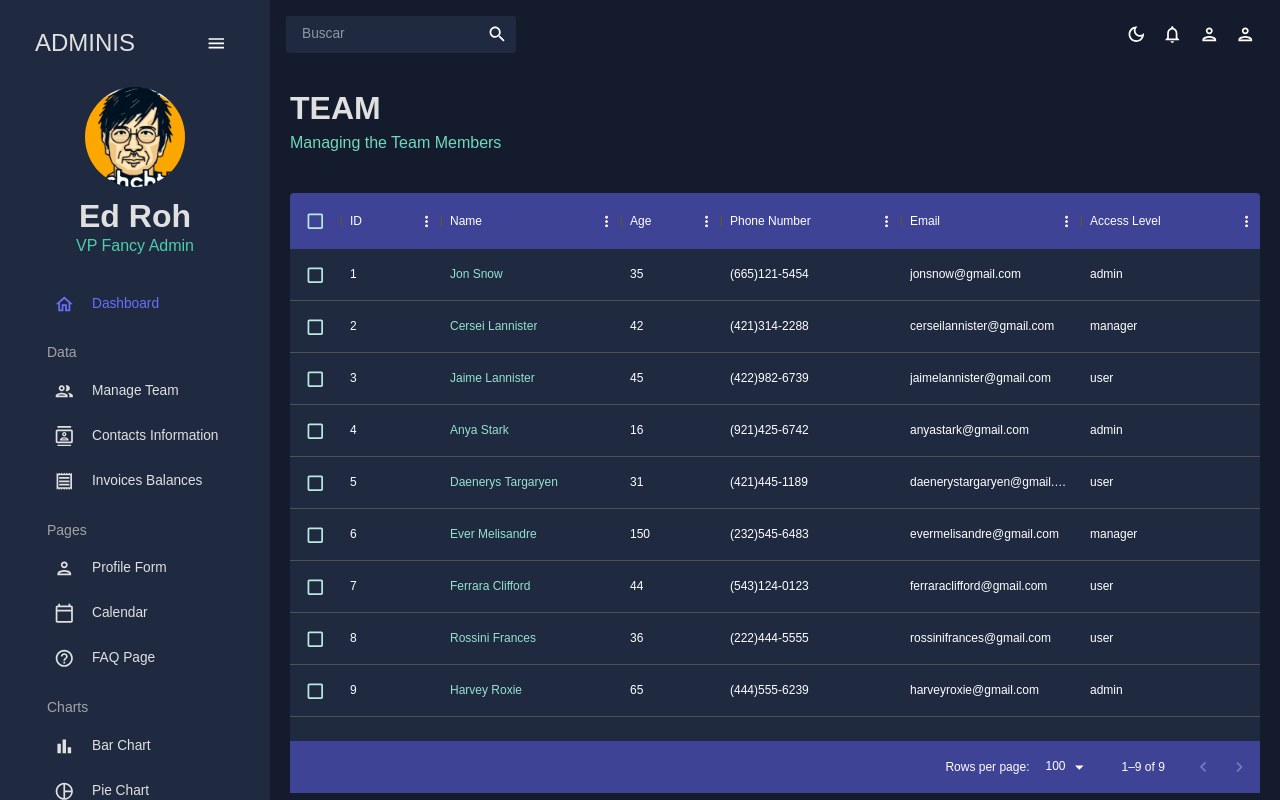
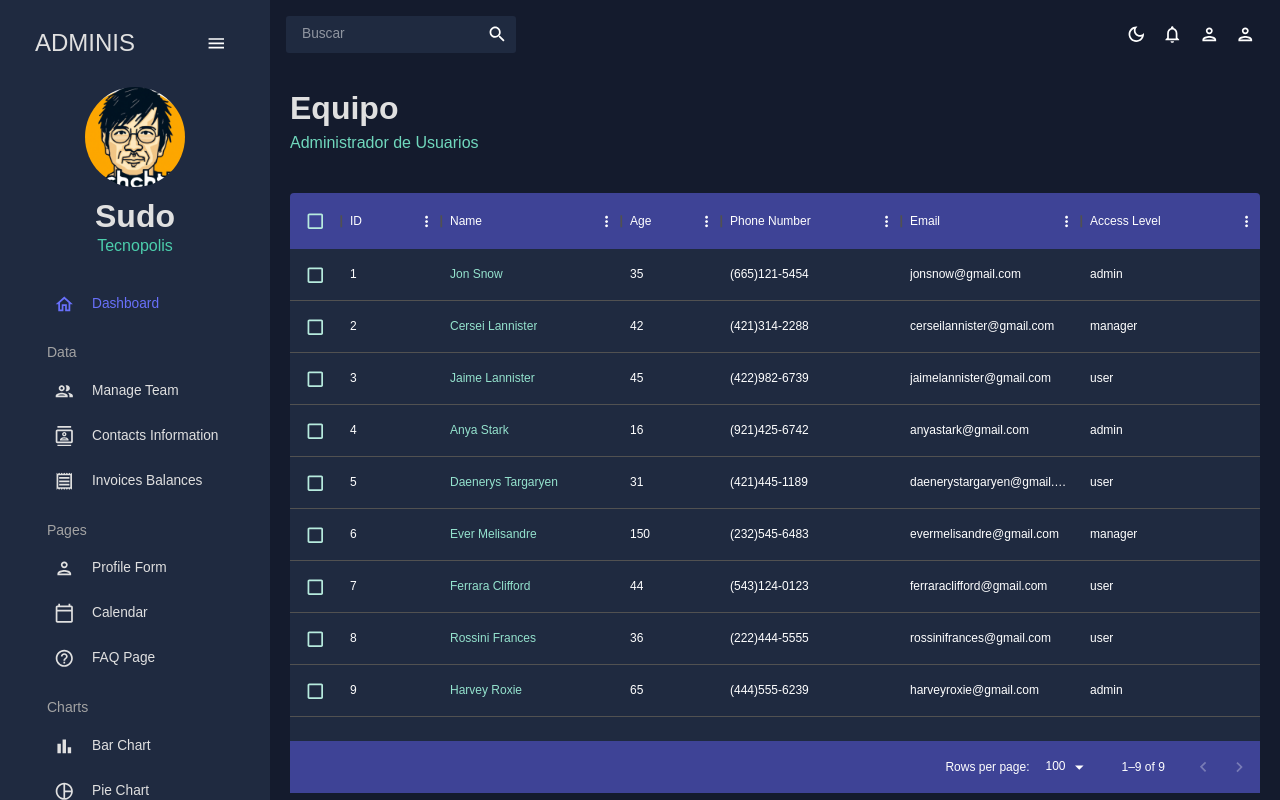
Before and after one commit to satara2358/react-admin, a React (Create React App) app: page /team in a window 1280 px wide. Built offline with nearby package versions, Linux system fonts and the light colour scheme.

Commit message:
UpdateDash

```diff
--- a/src/scenes/global/Sidebar.jsx
+++ b/src/scenes/global/Sidebar.jsx
@@ -108,10 +108,10 @@ const Sidebar = () => {
                   fontWeight="bold"
                   sx={{ m: "10px 0 0 0" }}
                 >
-                  Ed Roh
+                  Sudo
                 </Typography>
                 <Typography variant="h5" color={colors.greenAccent[500]}>
-                  VP Fancy Admin
+                  Tecnopolis
                 </Typography>
               </Box>
             </Box>
--- a/src/scenes/team/index.jsx
+++ b/src/scenes/team/index.jsx
@@ -71,7 +71,7 @@ function Team() {
 
   return (
     <Box m="20px">
-      <Header title="TEAM" subtitle="Managing the Team Members" />
+      <Header title="Equipo" subtitle="Administrador de Usuarios" />
       <Box
         m="40px 0 0 0"
         height="75vh"
```
